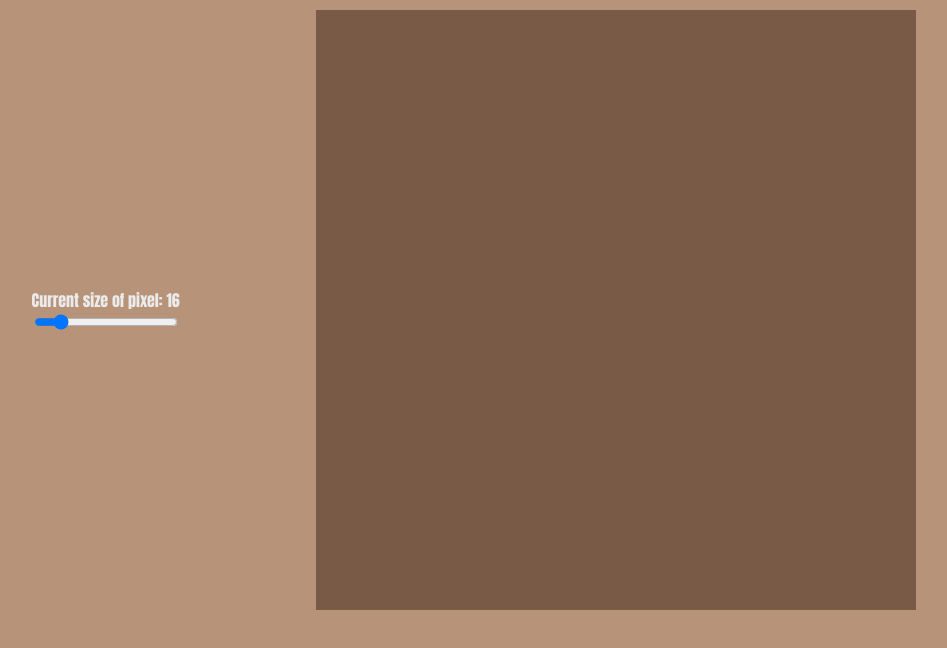
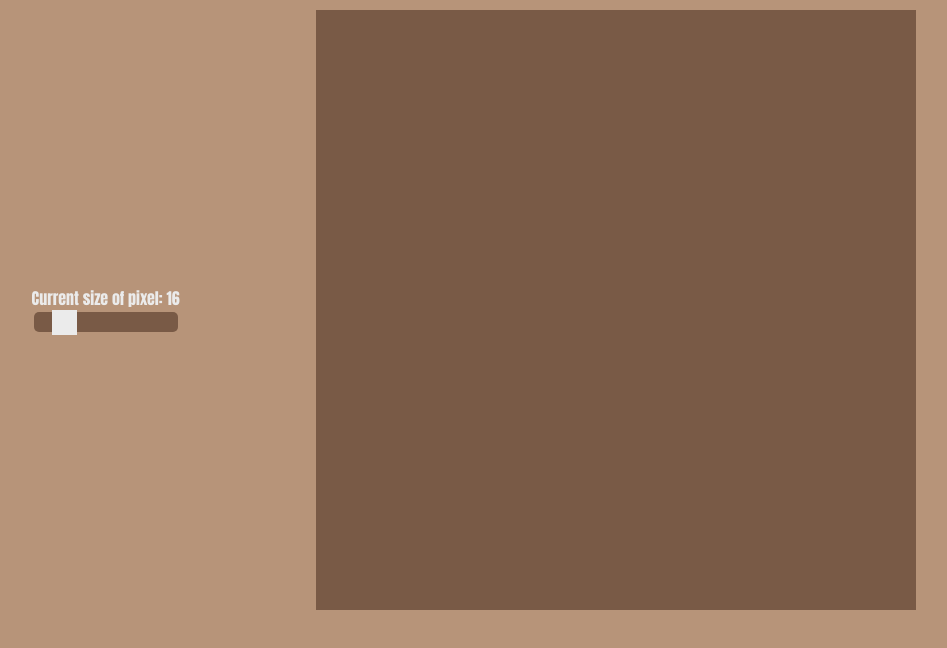
Before and after one commit to adammansson/odin-etch, a plain HTML site: page index.html in a window 1280 px wide. Shown: the part 126-774 px from the top of the page, without its empty margins (113-1060 px from the left). Drawn offline with Linux system fonts and the light colour scheme.

Commit message:
Update slider

```diff
--- a/script.js
+++ b/script.js
@@ -34,6 +34,7 @@ sizeSlider.value = 16;
 
 const sliderText = document.querySelector("#sliderText");
 sliderText.textContent = "Current size of pixel: " + sizeSlider.value;
+
 sizeSlider.addEventListener("change", e => {
     document.querySelectorAll(".row").forEach(r => r.remove());
     generateGrid(sizeSlider.value);
--- a/stylesheet.css
+++ b/stylesheet.css
@@ -16,7 +16,7 @@ h1 {
 #controls {
     width: 33.33%;
     box-sizing: border-box;
-    padding: 100px;
+    padding: 80px;
     display: flex;
     align-items: center;
     justify-content: space-around;
@@ -26,6 +26,33 @@ h1 {
 #sliderContainer {
     display: flex;
     flex-direction: column;
+}
+
+#slider {
+    -webkit-appearance: none;
+    appearance: none;
+    height: 20px;
+    border-radius: 5px;
+    outline: none;
+    background: #795A46;
+}
+
+#slider::-webkit-slider-thumb {
+    -webkit-appearance: none;
+    appearance: none;
+    background: #EBEBEB;
+    cursor: pointer;
+    width: 25px;
+    height: 25px;
+}
+
+#slider::-moz-range-thumb {
+    background: #EBEBEB;
+    cursor: pointer;
+    width: 25px;
+    height: 25px;
+    border-radius: 50%;
+
 }
 
 #container {
```
